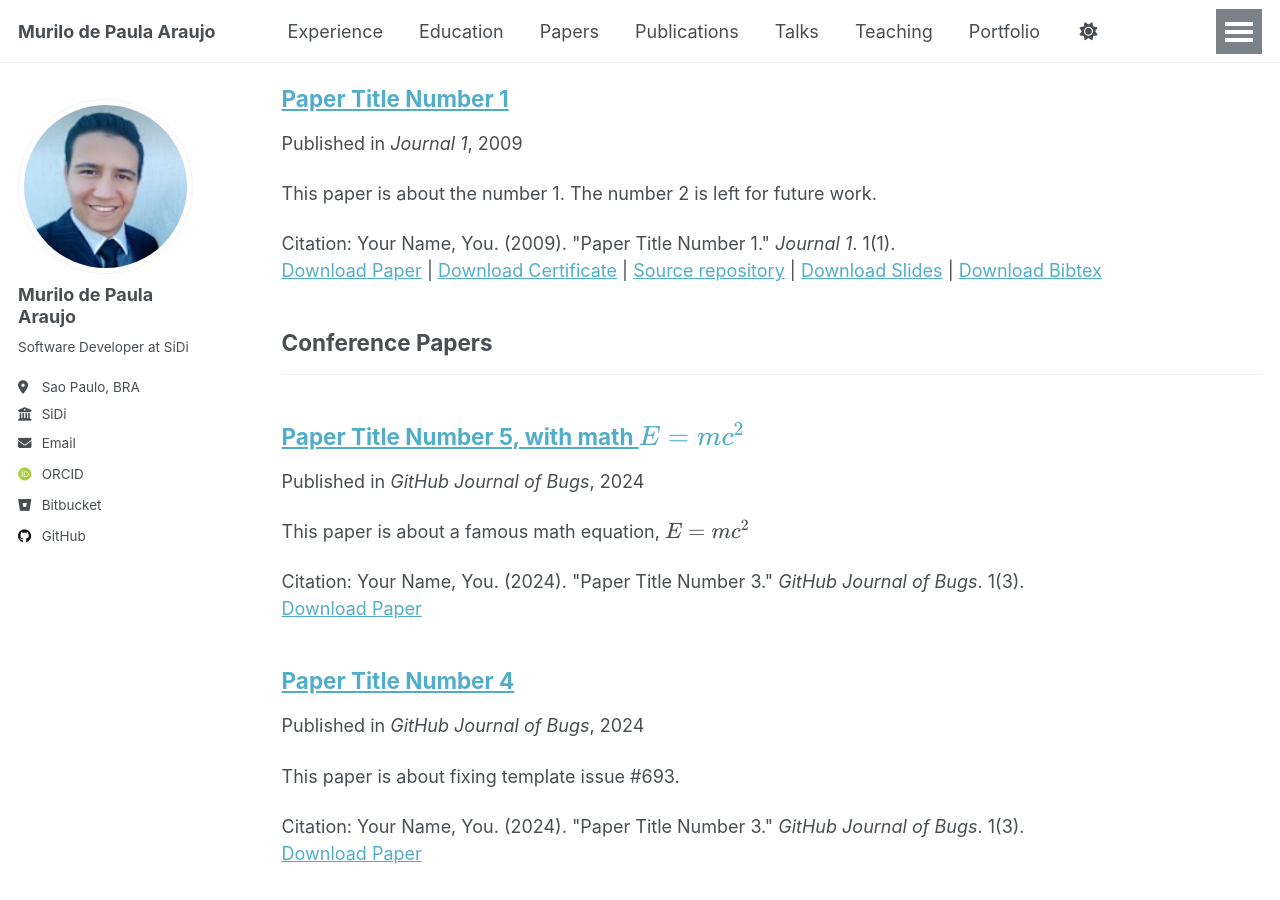
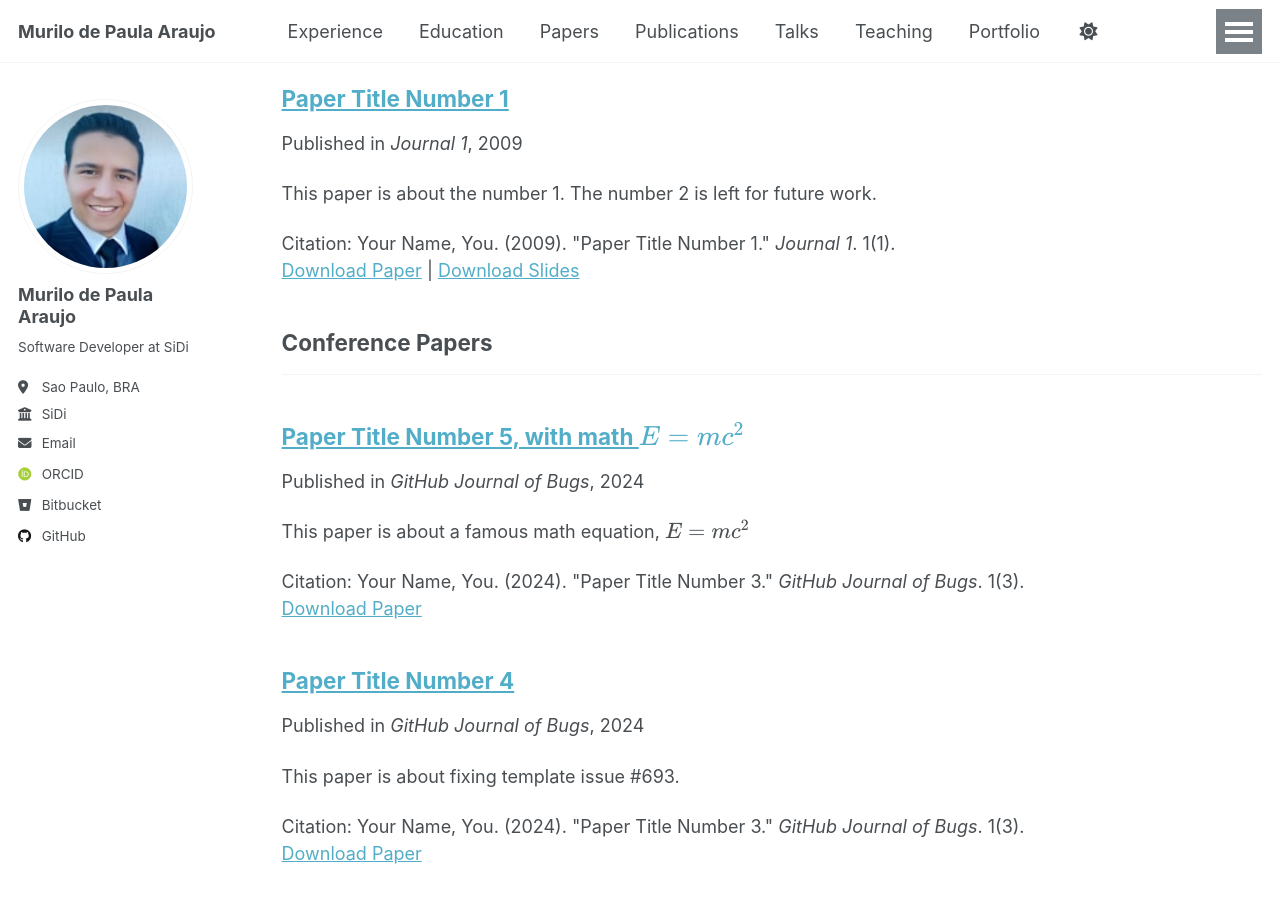
Before and after one commit to murilodepa/murilodepa.github.io, a Jekyll site: the page built from _pages/publications.html, in a window 1280 px wide and 900 px high, scrolled down 668 px. Built offline with Jekyll 4.4.1, drawn with Linux system fonts in a browser that asks for light colours; some web fonts are replaced; a script that is not in the unit is left out.

Commit message:
Update archive-single.html

```diff
--- a/_includes/archive-single.html
+++ b/_includes/archive-single.html
@@ -52,8 +52,8 @@
     <p class="archive__item-excerpt" itemprop="description"><p>{{ post.excerpt | markdownify | remove: '<p>' | remove: '</p>' }}<strong><a href="{{ base_path }}{{ post.url }}" rel="permalink"> Read more</a></strong></p></p>
     {% endif %}
 
-    {% if post.citation and post.paperurl and post.slidesurl and post.bibtexurl %}
-      <p>Citation: {{ post.citation }}<br /><a href="{{ post.paperurl }}"> Download Paper</a> | <a href="{{ post.certificate }}">Download Certificate</a> | <a href="{{ post.repository }}"> Source repository</a> | <a href="{{ post.slidesurl }}">Download Slides</a> | <a href="{{ post.bibtexurl }}">Download Bibtex</a></p>
+    {% if post.paperurl and post.certificate and post.slidesurl and post.repository %}
+      <p>Citation: {{ post.citation }}<br /><a href="{{ post.paperurl }}"> Download Paper</a> | <a href="{{ post.certificate }}">Download Certificate</a> | <a href="{{ post.repository }}"> Source repository</a></p>
     {% elsif post.citation and post.paperurl and post.slidesurl %}
       <p>Citation: {{ post.citation }}<br /><a href="{{ post.paperurl }}">Download Paper</a> | <a href="{{ post.slidesurl }}">Download Slides</a></p>
     {% elsif post.citation and post.paperurl and post.bibtexurl %}
```
